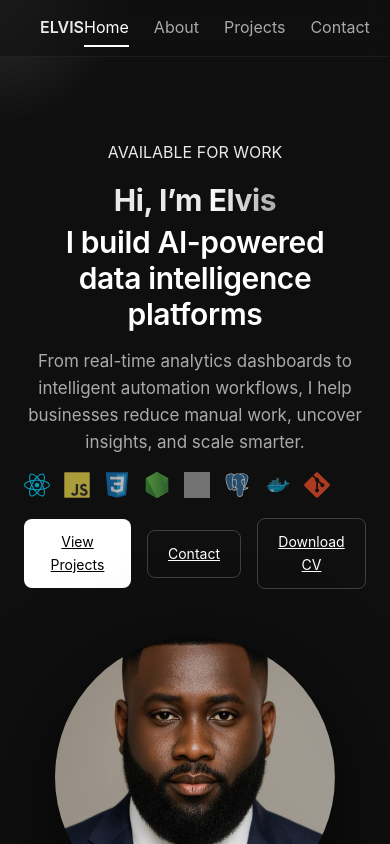
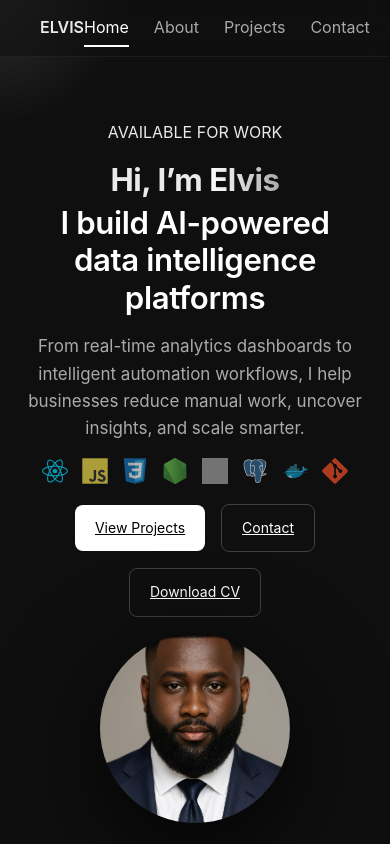
Before and after one commit to igbinedionelvis/elvis-portfolio-react, a React (Vite) app: page / in a window 390 px wide. Shown: the top 844 px of the page. Built offline with nearby package versions, Linux system fonts and the light colour scheme; grey boxes are pictures that could not be loaded.

Commit message:
mobile responsiveness polish

```diff
--- a/src/styles.css
+++ b/src/styles.css
@@ -1242,7 +1242,7 @@ p {
 }
 
 .outcome-card {
-  padding: 40px;
+  padding: 24px;
 
   border-radius: 24px;
 
@@ -1493,7 +1493,32 @@ p {
    RESPONSIVE
 ========================= */
 
+@media (max-width: 1024px) and (min-width: 769px) {
+
+  .hero-wrapper {
+    flex-direction: row;
+    align-items: center;
+    text-align: left;
+    gap: 24px;
+  }
+
+  .hero-content {
+    max-width: 460px;
+  }
+
+  .profile-image {
+    width: 220px;
+    height: 220px;
+  }
+}
+
 @media (max-width: 900px) {
+  .hero {
+    min-height: auto;
+    padding-top: 120px;
+    padding-bottom: 60px;
+  }
+
   .hero-wrapper {
     flex-direction: column;
 
@@ -1501,8 +1526,99 @@ p {
 
     text-align: center;
 
-    gap: 60px;
-
+    gap: 32px;
+
+  }
+
+  .profile-image {
+    width: 240px;
+    height: 240px;
+  }
+
+  .hero-content {
+    width: 100%;
+    max-width: 520px;
+    margin: 0 auto;
+  }
+
+  .profile {
+    flex-direction: column;
+
+    width: 100%;
+    min-width: 0;
+
+    justify-content: center;
+
+    overflow: visible;
+  }
+
+  .profile.active {
+    width: 100%;
+
+    transform: none !important;
+  }
+
+  .profile.active {
+    width: 100%;
+  }
+
+  .profile-panel {
+    display: block;
+
+    width: 100%;
+
+    min-width: 0;
+
+    margin-left: 0;
+
+    margin-top: 20px;
+
+    height: auto;
+  }
+
+  .terminal {
+    overflow-x: auto;
+  }
+
+  .outcomes-grid {
+    grid-template-columns: repeat(2, 1fr);
+
+    gap: 16px;
+  }
+}
+
+/* =========================
+   MOBILE
+========================= */
+
+@@media (max-width: 1100px) and (min-width: 769px) {
+
+  .hero {
+    min-height: auto;
+    padding-top: 120px;
+    padding-bottom: 80px;
+  }
+
+  .hero-wrapper {
+    flex-direction: row;
+    align-items: center;
+    justify-content: space-between;
+
+    gap: 24px;
+  }
+
+  .hero-content {
+    flex: 1;
+    max-width: 460px;
+  }
+
+  .hero-title {
+    font-size: clamp(32px, 4vw, 40px);
+  }
+
+  .profile {
+    width: auto;
+    min-width: auto;
   }
 
   .profile-image {
@@ -1510,43 +1626,64 @@ p {
     height: 280px;
   }
 
+  .profile-panel {
+    display: none;
+  }
+}
+
+@media (max-width: 768px) {
+
+  section {
+    padding: 100px 24px;
+    scroll-margin-top: 100px;
+  }
+
+  .hero {
+    min-height: auto;
+    padding-top: 120px;
+    padding-bottom: 60px;
+  }
+
+  .hero-wrapper {
+    flex-direction: column;
+    justify-content: center;
+    align-items: center;
+
+    text-align: center;
+
+    gap: 28px;
+  }
+
   .hero-content {
     width: 100%;
-    flex: initial;
+    max-width: 500px;
+  }
+
+  .hero-title {
     max-width: 100%;
   }
 
   .profile {
-    flex-direction: column;
-
     width: 100%;
     min-width: 0;
 
-    justify-content: center;
+    flex-direction: column;
 
     overflow: visible;
   }
 
-  .profile.active {
-    width: 100%;
-
-    transform: none !important;
-  }
-
-  .profile.active {
-    width: 100%;
+  .profile-image {
+    width: 260px;
+    height: 260px;
   }
 
   .profile-panel {
     display: block;
 
     width: 100%;
-
     min-width: 0;
 
-    margin-left: 0;
-
-    margin-top: 20px;
+    margin: 20px 0 0 0;
 
     height: auto;
   }
@@ -1555,36 +1692,12 @@ p {
     overflow-x: auto;
   }
 
-  .skills-dashboard {
+  .about-grid {
     grid-template-columns: 1fr;
   }
-}
-
-/* =========================
-   MOBILE
-========================= */
-
-@media (max-width: 768px) {
-
-  section {
-    padding: 120px 24px;
-    scroll-margin-top: 100px;
-  }
-
-  h1 {
-    font-size: clamp(36px, 9vw, 52px);
-  }
-
-  h2 {
-    font-size: clamp(28px, 7vw, 40px);
-  }
-
-  p {
-    font-size: 15px;
-  }
-
-  .hero-title {
-    max-width: 100%;
+
+  .outcomes-grid {
+    grid-template-columns: 1fr;
   }
 
   .footer-bottom {
@@ -1601,73 +1714,26 @@ p {
   .card-image {
     height: 220px;
   }
-
-  .about-grid {
-    grid-template-columns: 1fr;
-  }
-}
-
-@media (max-width: 1200px) and (min-width: 901px) {
-
-  .profile.active {
-    width: 100%;
+}
+
+@media (max-width: 480px) {
+
+  .hero-title {
+    font-size: clamp(28px, 8vw, 36px);
   }
 
   .profile-image {
-    width: 300px;
-    height: 300px;
-  }
-
-  .terminal-line {
-    font-size: 11px;
-  }
-
-  .profile-panel {
-    display: block;
-
-    width: 100%;
-
-    min-width: 0;
-
-    margin-left: 0;
-
-    height: auto;
-  }
-
-  .terminal {
-    padding: 20px;
-
-    white-space: nowrap;
-  }
-
-  .hero-wrapper {
-    flex-direction: column;
-
-    align-items: center;
-
-    text-align: center;
-
-    gap: 60px;
-
-  }
-
-  .hero-content {
-    max-width: 700px;
-  }
-
-}
-
-@media (max-width: 768px) {
-
-  .projects {
-    padding: 120px 24px;
-  }
-
-  .card-image {
-    height: 220px;
-  }
-
-  .about-grid {
-    grid-template-columns: 1fr;
-  }
-}
+    width: 190px;
+    height: 190px;
+  }
+
+  .hero-actions {
+    flex-wrap: wrap;
+    justify-content: center;
+  }
+
+  .tech-stack {
+    flex-wrap: wrap;
+    justify-content: center;
+  }
+}
```
